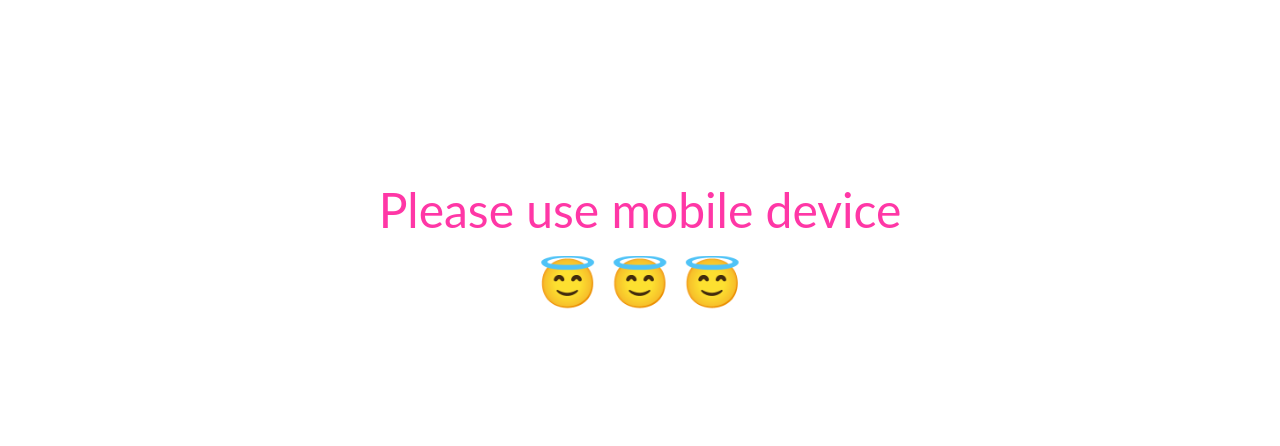
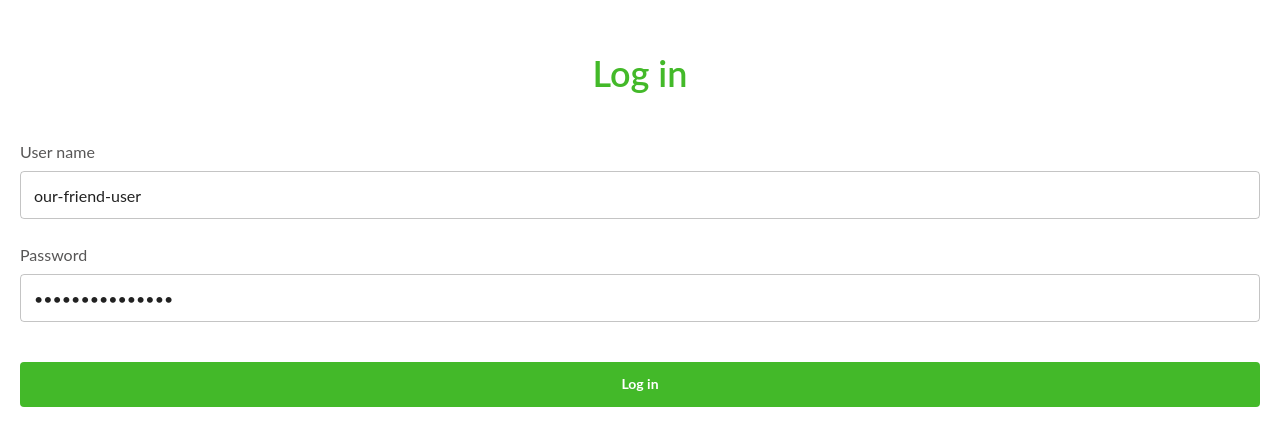
Before and after one commit to albertBarsegyan/techwill, a React (Vite) app: page /login in a window 1280 px wide. Shown: the part 154-600 px from the top of the page. Built offline with nearby package versions, Linux system fonts and the light colour scheme.

Commit message:
fix: remove odd configs

```diff
--- a/src/App.tsx
+++ b/src/App.tsx
@@ -1,33 +1,33 @@
 import { RouterProvider } from "react-router-dom";
 import { unauthenticatedRoutes } from "./routes/unauthenticated-routes.tsx";
-import { useScreenSize } from "./hooks/use-screen-size.tsx";
-import { BreakPointSize } from "./constants/breakpoints-constants.ts";
+// import { useScreenSize } from "./hooks/use-screen-size.tsx";
+// import { BreakPointSize } from "./constants/breakpoints-constants.ts";
 import { authenticatedRoutes } from "./routes/authenticated-routes.tsx";
 import { useAuth } from "./hooks/use-auth.tsx";
-import { Stack, Typography } from "@mui/material";
+// import { Stack, Typography } from "@mui/material";
 
 function App() {
-  const screenWidth = useScreenSize();
+  // const screenWidth = useScreenSize();
   const { isAuthenticated } = useAuth();
 
-  if (screenWidth <= BreakPointSize.Mobile) {
-    return (
-      <RouterProvider
-        router={isAuthenticated ? authenticatedRoutes : unauthenticatedRoutes}
-      />
-    );
-  }
+  // if (screenWidth <= BreakPointSize.Mobile) {
+  return (
+    <RouterProvider
+      router={isAuthenticated ? authenticatedRoutes : unauthenticatedRoutes}
+    />
+  );
+  // }
 
-  return (
-    <Stack sx={{ height: "100vh" }} alignItems="center" justifyContent="center">
-      <Typography
-        textAlign="center"
-        sx={{ fontSize: "48px", color: "lightColor" }}
-      >
-        Please use mobile device <br /> 😇 😇 😇
-      </Typography>
-    </Stack>
-  );
+  // return (
+  //   <Stack sx={{ height: "100vh" }} alignItems="center" justifyContent="center">
+  //     <Typography
+  //       textAlign="center"
+  //       sx={{ fontSize: "48px", color: "lightColor" }}
+  //     >
+  //       Please use mobile device <br /> 😇 😇 😇
+  //     </Typography>
+  //   </Stack>
+  // );
 }
 
 export default App;
```
Also changed, not shown: 15 other files (tests, documents, lock files or other folders).
